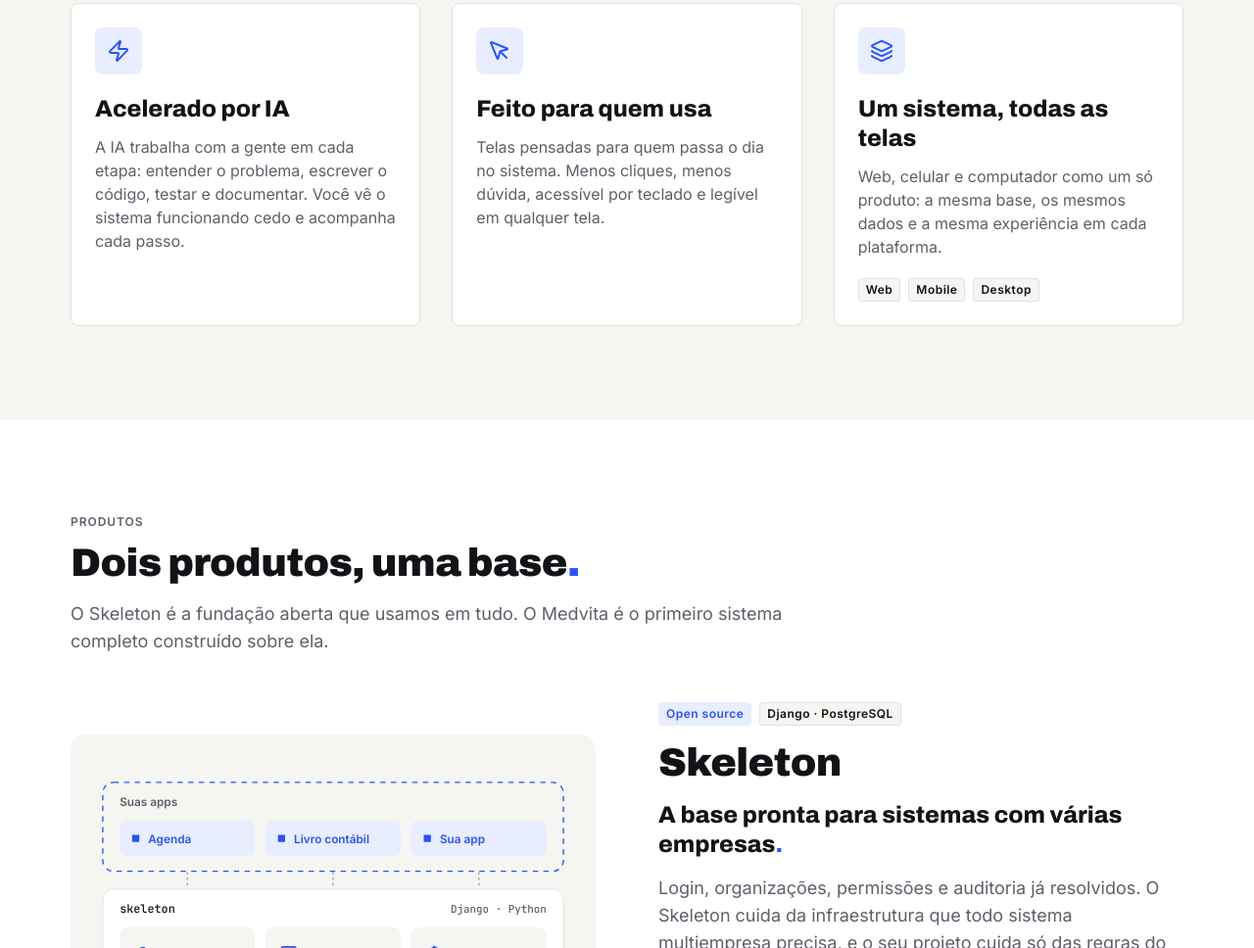
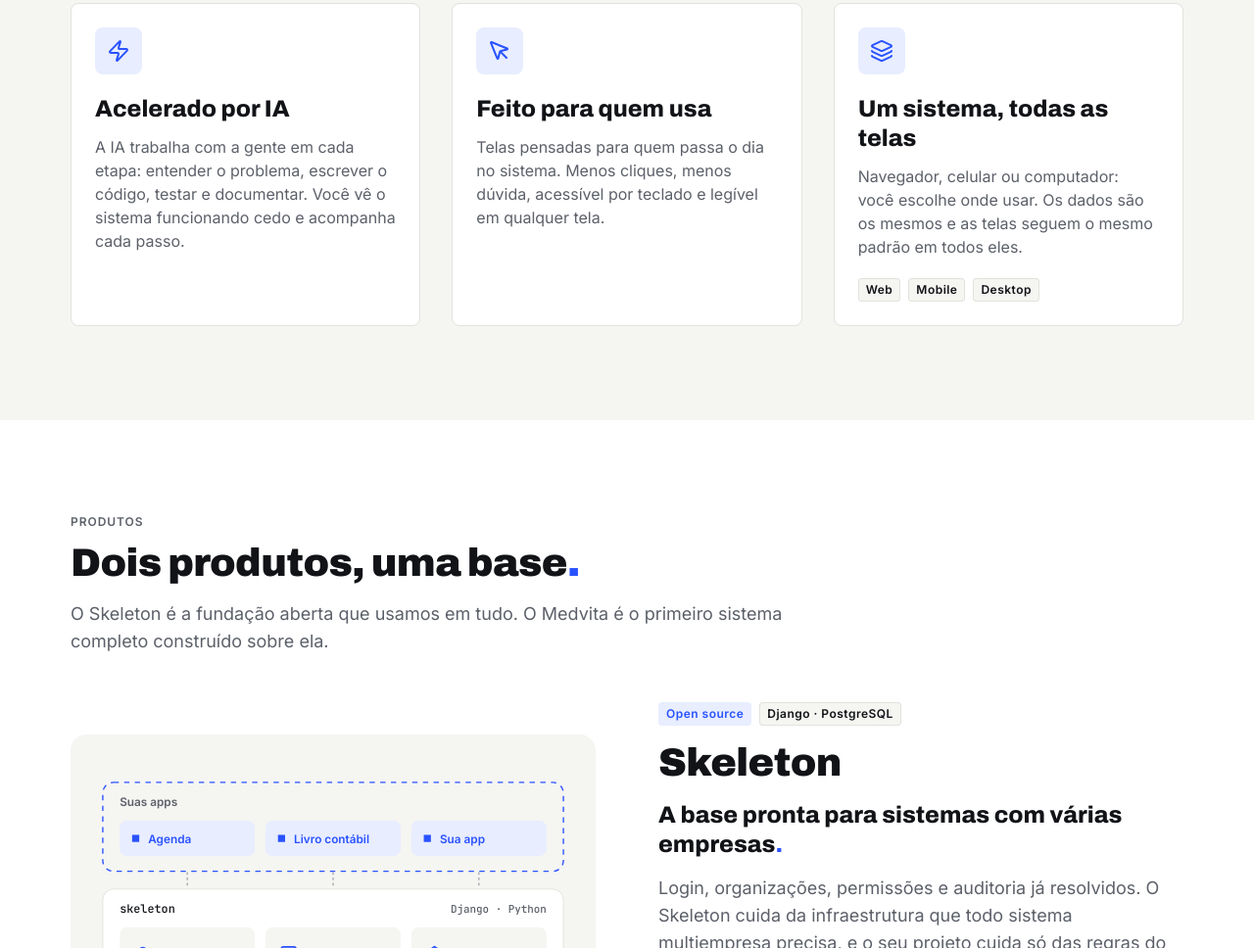
Before and after one commit to alaorneto/katua-site, a plain HTML site: page index.html in a window 1280 px wide. Shown: the part 1158-2126 px from the top of the page at 98% size. Drawn offline with Linux system fonts and the light colour scheme.

Commit message:
fix: reescrever o texto do cartão multiplataforma
Co-Authored-By: Claude Opus 5.5 <noreply@anthropic.com>
Refs: #2

```diff
--- a/index.html
+++ b/index.html
@@ -213,7 +213,7 @@
           <article class="kt-card">
             <span class="pillar-icon" aria-hidden="true"><svg class="icon"><use href="#i-layers"/></svg></span>
             <h3 class="kt-card-title">Um sistema, todas as telas</h3>
-            <div class="kt-card-body">Web, celular e computador como um só produto: a mesma base, os mesmos dados e a mesma experiência em cada plataforma.</div>
+            <div class="kt-card-body">Navegador, celular ou computador: você escolhe onde usar. Os dados são os mesmos e as telas seguem o mesmo padrão em todos eles.</div>
             <div class="platforms">
               <span class="kt-badge kt-badge-neutro">Web</span>
               <span class="kt-badge kt-badge-neutro">Mobile</span>
```
